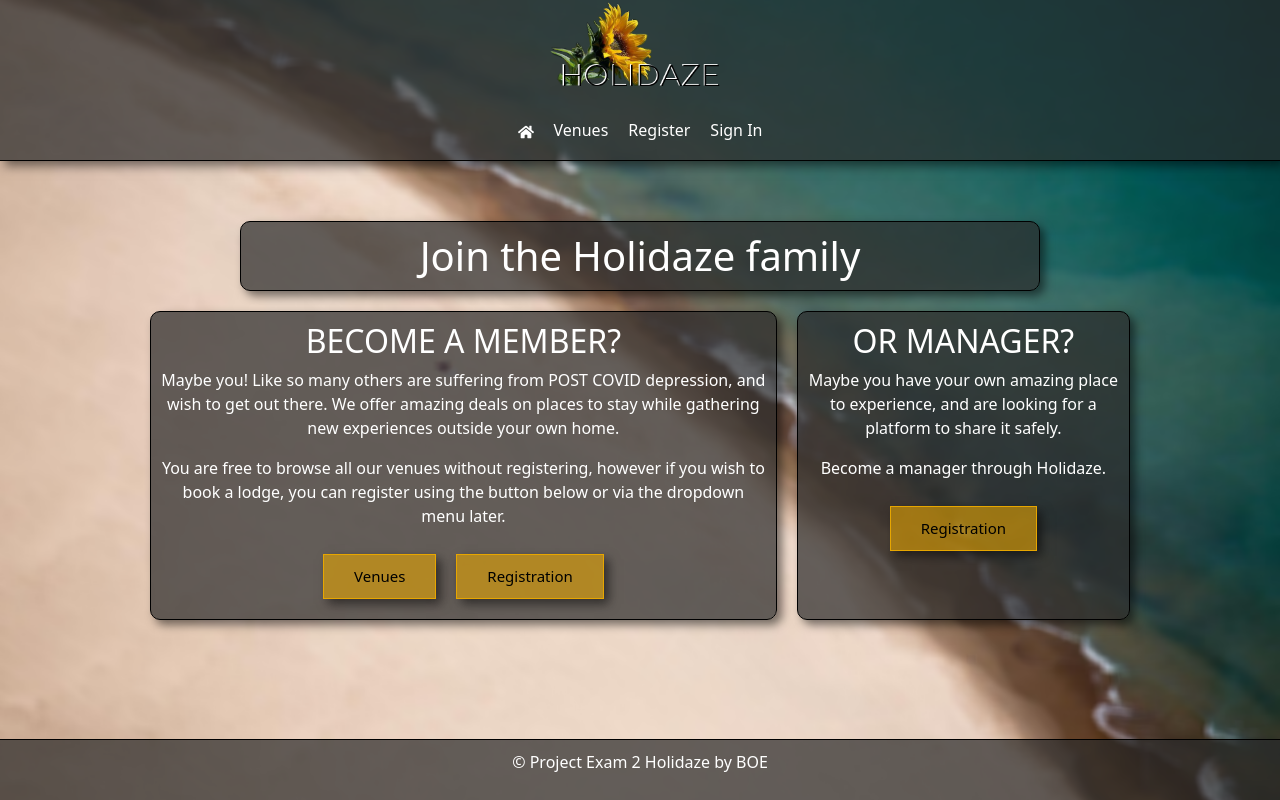
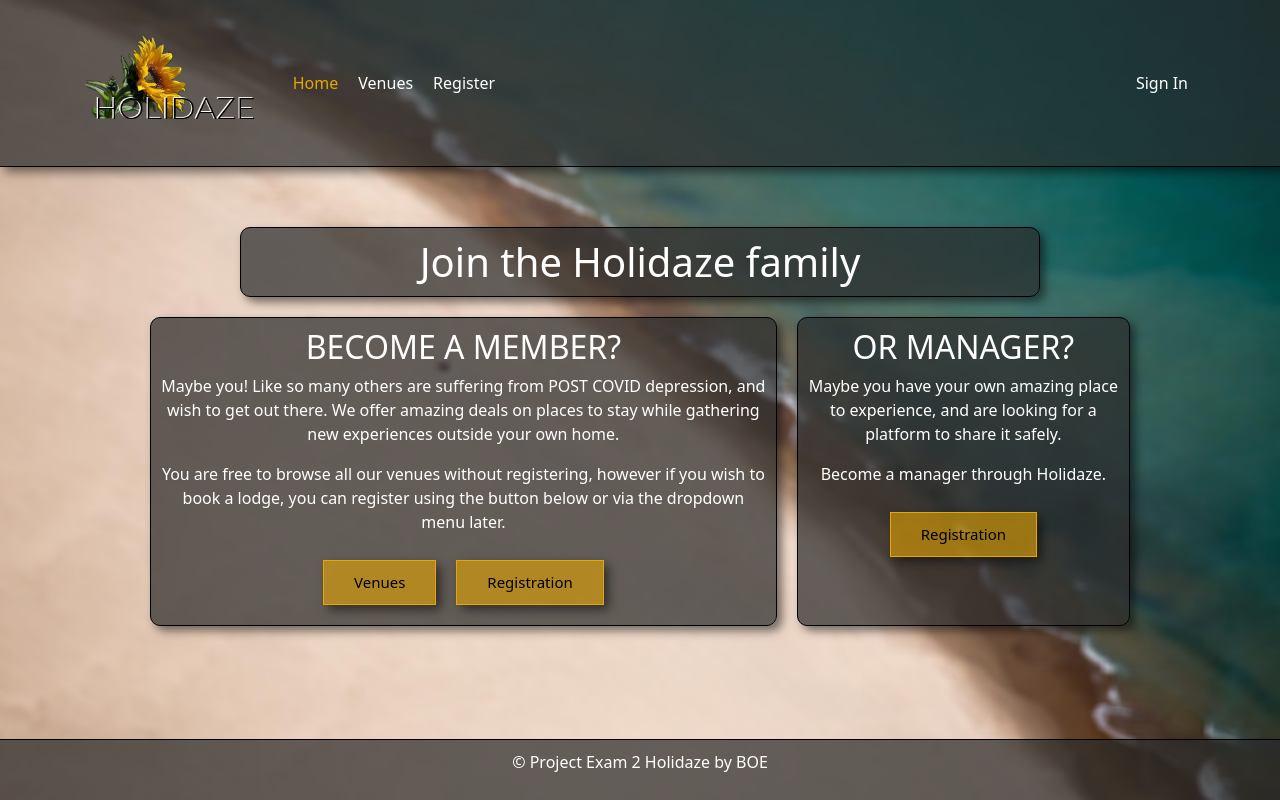
Before and after one commit to th3boe/project-exam-2-holidaze, a React (Create React App) app: page / in a window 1280 px wide. Built offline with nearby package versions, Linux system fonts and the light colour scheme; the HTML template or start-up script is replaced by a standard one.

Commit message:
header and nav updated! added selected nav etc.

```diff
--- a/src/components/Layout/Header/header.module.css
+++ b/src/components/Layout/Header/header.module.css
@@ -3,6 +3,19 @@ header {
   box-shadow: 5px 5px 10px rgba(0, 0, 0, 0.507);
   background-color: #2b2b2bb5;
   align-items: center;
-  text-align: center;
+  /* text-align: center; */
   z-index: 1;
 }
+
+.headerPlacement {
+  display: flex;
+  flex-direction: row;
+  justify-content: space-between;
+  align-items: center;
+}
+
+.logoImage {
+  display: flex;
+  justify-content: left;
+  margin: 20px;
+}
--- a/src/components/Layout/Header/index.jsx
+++ b/src/components/Layout/Header/index.jsx
@@ -1,12 +1,19 @@
 import HeaderNav from "../../Navigation/";
 import Logo from "../../../images/logo-desktop.png";
-import "./header.module.css";
+import styles from "./header.module.css";
 
 export default function Header() {
   return (
     <header>
-      <div>
-        <img height="100vmin" src={Logo} alt="Holidaze-logo" />
+      <div className={styles.headerPlacement}>
+        {/* <div>
+          <img
+            className={styles.logoImage}
+            height="100vmin"
+            src={Logo}
+            alt="Holidaze-logo"
+          />
+        </div> */}
         <HeaderNav />
       </div>
     </header>
--- a/src/components/Navigation/index.jsx
+++ b/src/components/Navigation/index.jsx
@@ -2,6 +2,7 @@ import { NavLink } from "react-router-dom";
 import { useContext } from "react";
 
 import Container from "react-bootstrap/Container";
+import Logo from "../../images/logo-desktop.png";
 import Nav from "react-bootstrap/Nav";
 import Navbar from "react-bootstrap/Navbar";
 import AuthContext from "../../context/AuthContext";
@@ -16,46 +17,118 @@ export default function HeaderNav() {
     setAuthenticate(null);
   };
   return (
-    <div className={styles.nav}>
-      <Navbar expand="sm" variant="dark">
-        <Container className="justify-content-end">
-          <Navbar.Toggle aria-controls="basic-navbar-nav" />
-          <Navbar.Collapse
-            id="basic-navbar-nav"
-            className="justify-content-center"
+    // <div className={styles.nav}>
+    <Navbar
+      collapseOnSelect
+      expand="sm"
+      variant="dark"
+      className={styles.header}
     >
-            <Nav>
+      <Container className={styles.headerPlacement}>
+        <Navbar.Brand to="/">
+          <img
+            className={styles.logoImage}
+            height="100vmin"
+            src={Logo}
+            alt="Holidaze-logo"
+          />
+        </Navbar.Brand>
+        <Navbar.Toggle aria-controls="responsive-navbar-nav" />
+        <Navbar.Collapse id="responsive-navbar-nav">
+          {/* <Nav className="me-auto">
+            {" "}
             <NavLink to="/">
-                <FaHome />
+              {/* Home <FaHome />
+              Home{" "}
             </NavLink>
-              <NavLink to="/venues">Venues</NavLink>
-            </Nav>
+            <NavLink to="/venues">Venues</NavLink>{" "}
+          </Nav> */}
+          {/* <Nav className="me-auto">
+            <Nav.Link href="#features">Features</Nav.Link>
+            <Nav.Link href="#pricing">Pricing</Nav.Link>
+          </Nav> */}
+          {/* <Nav>
+            <Nav.Link href="#deets">More deets</Nav.Link>
+            <Nav.Link eventKey={2} href="#memes">
+              Dank memes
+            </Nav.Link>
+          </Nav> */}
 
           {authenticate ? (
-              <Nav>
-                <NavLink to={"/profile" + `/${authenticate.name}`}>
-                  Signed in as <CgProfile />
-                  {""} {authenticate.name}
+            <>
+              <Nav className="me-auto">
+                <NavLink
+                  to="/"
+                  className={(navigation) =>
+                    navigation.isActive ? styles.active : ""
+                  }
+                >
+                  Home{" "}
+                </NavLink>
+                <NavLink
+                  to="/venues"
+                  className={(navigation) =>
+                    navigation.isActive ? styles.active : ""
+                  }
+                >
+                  Venues
+                </NavLink>
+                <NavLink
+                  to={"/profile" + `/${authenticate.name}`}
+                  className={(navigation) =>
+                    navigation.isActive ? styles.active : ""
+                  }
+                >
+                  {/* Signed in as <CgProfile />
+                  {""} {authenticate.name} */}
+                  Profile
                 </NavLink>
                 {/* <NavLink to="/profile">Profile</NavLink> */}
-                <NavLink
-                  className="justify-content-end"
-                  onClick={signout}
-                  to="/"
-                >
+              </Nav>
+              <Nav className={styles.signInOut}>
+                <NavLink onClick={signout} to="/">
                   Sign Out
                 </NavLink>
               </Nav>
+            </>
           ) : (
+            <>
+              <Nav className="me-auto">
+                <NavLink
+                  to="/"
+                  className={(navigation) =>
+                    navigation.isActive ? styles.active : ""
+                  }
+                >
+                  {/* Home <FaHome /> */}
+                  Home{" "}
+                </NavLink>
+                <NavLink
+                  to="/venues"
+                  className={(navigation) =>
+                    navigation.isActive ? styles.active : ""
+                  }
+                >
+                  Venues
+                </NavLink>
+                <NavLink
+                  to="/register"
+                  className={(navigation) =>
+                    navigation.isActive ? styles.active : ""
+                  }
+                >
+                  Register
+                </NavLink>
+              </Nav>
               <Nav>
-                <NavLink to="/register">Register</NavLink>
                 <NavLink to="/signin">Sign In</NavLink>
               </Nav>
+            </>
           )}
         </Navbar.Collapse>
       </Container>
     </Navbar>
-    </div>
+    // </div>
   );
 }
 
@@ -108,3 +181,48 @@ export default function HeaderNav() {
 //     </>
 //   );
 // }
+
+// HELLO - here!
+
+//  <Navbar expand="sm" variant="dark">
+//    <Container className="justify-content-end">
+//      {/* <Navbar.Brand to="/">React-Bootstrap</Navbar.Brand> */}
+//      <Navbar.Toggle aria-controls="basic-navbar-nav" />
+//      <Navbar.Collapse id="basic-navbar-nav" className="justify-content-center">
+//        <Nav>
+//          <NavLink to="/">
+//            {/* Home <FaHome /> */}
+//            Home
+//          </NavLink>
+//          <NavLink to="/venues">Venues</NavLink>
+//        </Nav>
+
+//  {authenticate ? (
+//    <>
+//      <Nav>
+//        <NavLink to={"/profile" + `/${authenticate.name}`}>
+//          {/* Signed in as <CgProfile />
+//             {""} {authenticate.name} */}
+//          Profile
+//        </NavLink>
+//        {/* <NavLink to="/profile">Profile</NavLink> */}
+//      </Nav>
+//      <Nav className={styles.signInOut}>
+//        <NavLink className={styles.signInOut} onClick={signout} to="/">
+//          Sign Out
+//        </NavLink>
+//      </Nav>
+//    </>
+//  ) : (
+//    <>
+//      <Nav>
+//        <NavLink to="/register">Register</NavLink>
+//      </Nav>
+//      <Nav className={styles.signInOut}>
+//        <NavLink to="/signin">Sign In</NavLink>
+//      </Nav>
+//    </>
+//  )}
+//      </Navbar.Collapse>
+//    </Container>
+//  </Navbar>;
--- a/src/components/Navigation/nav.module.css
+++ b/src/components/Navigation/nav.module.css
@@ -1,13 +1,47 @@
-.nav a {
+nav a {
   color: white;
   padding: 10px;
 }
 
-.nav a:hover {
+nav a:hover {
   color: #e7a600;
   transition: color 0.2s;
+}
+
+nav a.active {
+  color: #e7a600;
 }
 
 .navRight {
   right: inherit;
 }
+
+nav {
+  padding: 15px;
+}
+
+/* .signInOut a {
+  padding-left: 25px;
+} */
+
+.header {
+  /* border-bottom: 1px solid black; */
+  /* box-shadow: 5px 5px 10px rgba(0, 0, 0, 0.507); */
+  /* background-color: #2b2b2b00; */
+  /* align-items: center; */
+  width: 100%;
+  /* z-index: 1; */
+}
+
+/* .headerPlacement {
+  display: flex;
+  flex-direction: row;
+  justify-content: space-between;
+  align-items: center;
+} */
+
+.logoImage {
+  display: flex;
+  justify-content: left;
+  margin: 20px 0px;
+}
```
Lines whose indentation alone changed are shown as unchanged.
